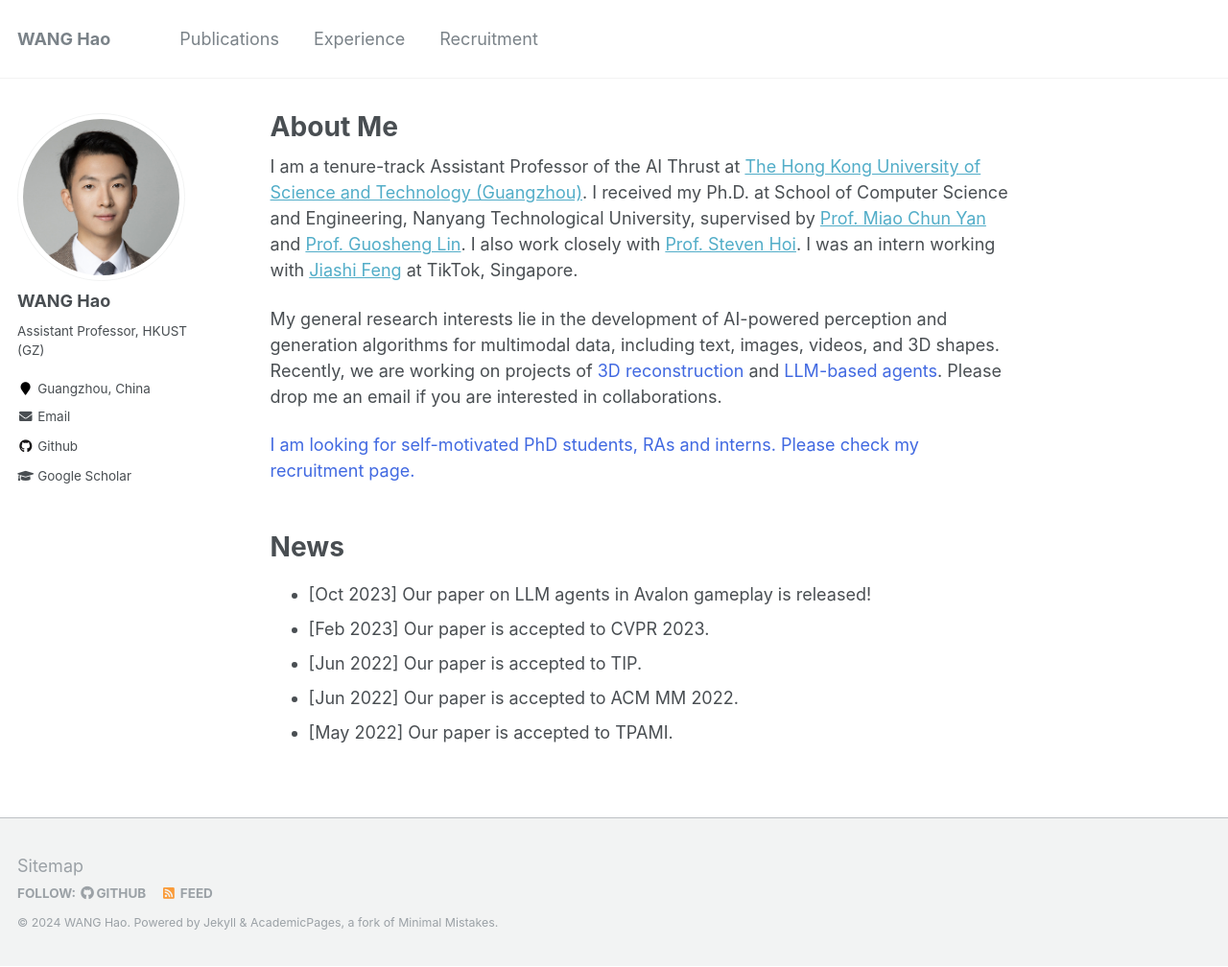
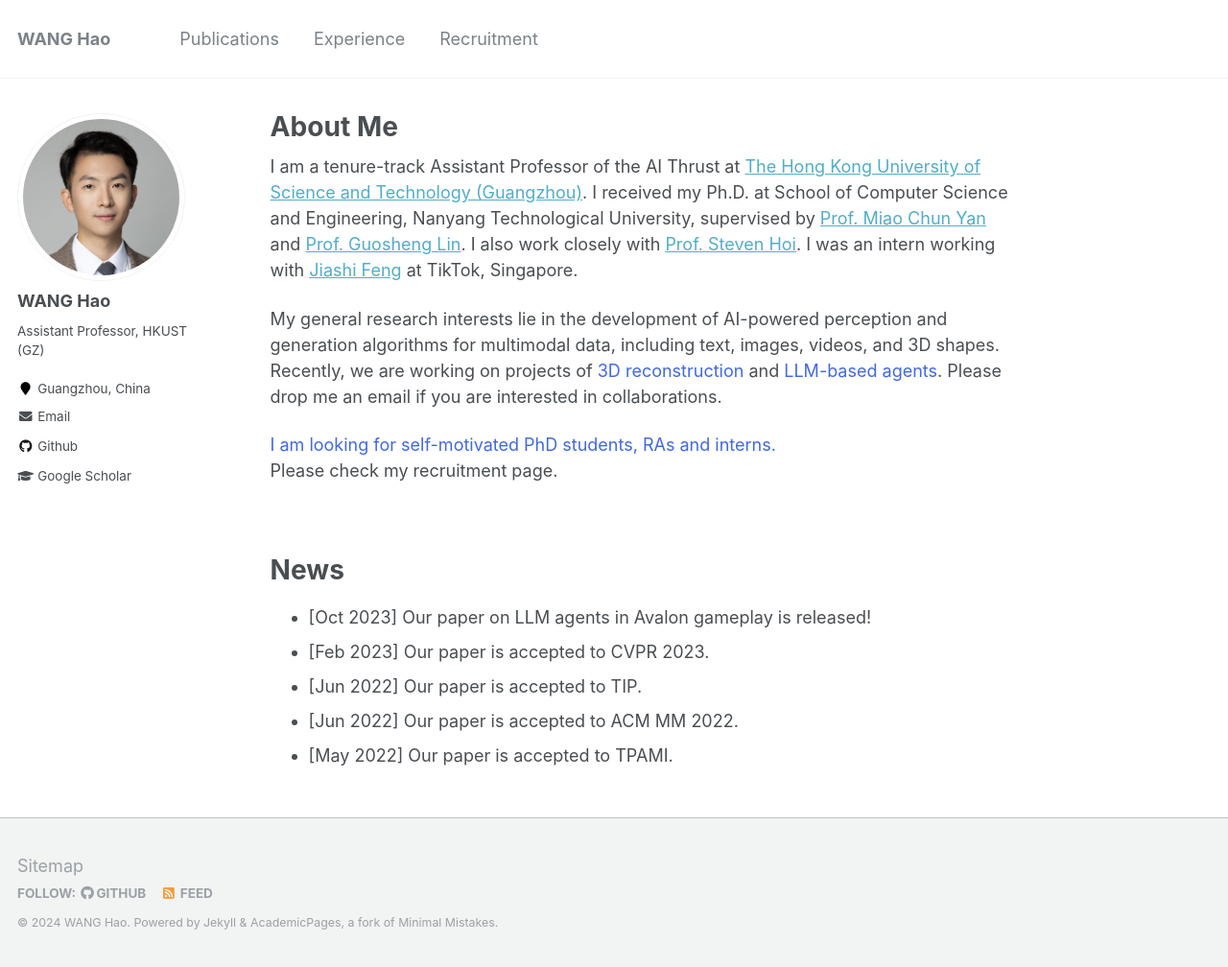
Before and after one commit to hwang1996/hwang1996.github.io, a Jekyll site: the page built from _pages/about.md, in a window 1280 px wide and 1008 px high. Shown: the whole window at 96% size. Built offline with Jekyll 4.4.1, drawn with Linux system fonts in a browser that asks for light colours.

Commit message:
3.5 updates

```diff
--- a/_pages/about.md
+++ b/_pages/about.md
@@ -13,7 +13,7 @@
 My general research interests lie in the development of AI-powered perception and generation algorithms for multimodal data, including text, images, videos, and 3D shapes. Recently, we are working on projects of <font color=RoyalBlue>3D reconstruction</font> and <font color=RoyalBlue>LLM-based agents</font>. Please drop me an email if you are interested in collaborations.
 
 
-<font color=RoyalBlue>I am looking for self-motivated PhD students, RAs and interns. Please check my recruitment page.</font>
+<font color=RoyalBlue>I am looking for self-motivated PhD students, RAs and interns.</font>Please check my recruitment page.
 <!-- Please check my [recruitment page](https://wanghao.tech/recruitment/). -->
 
 
```
